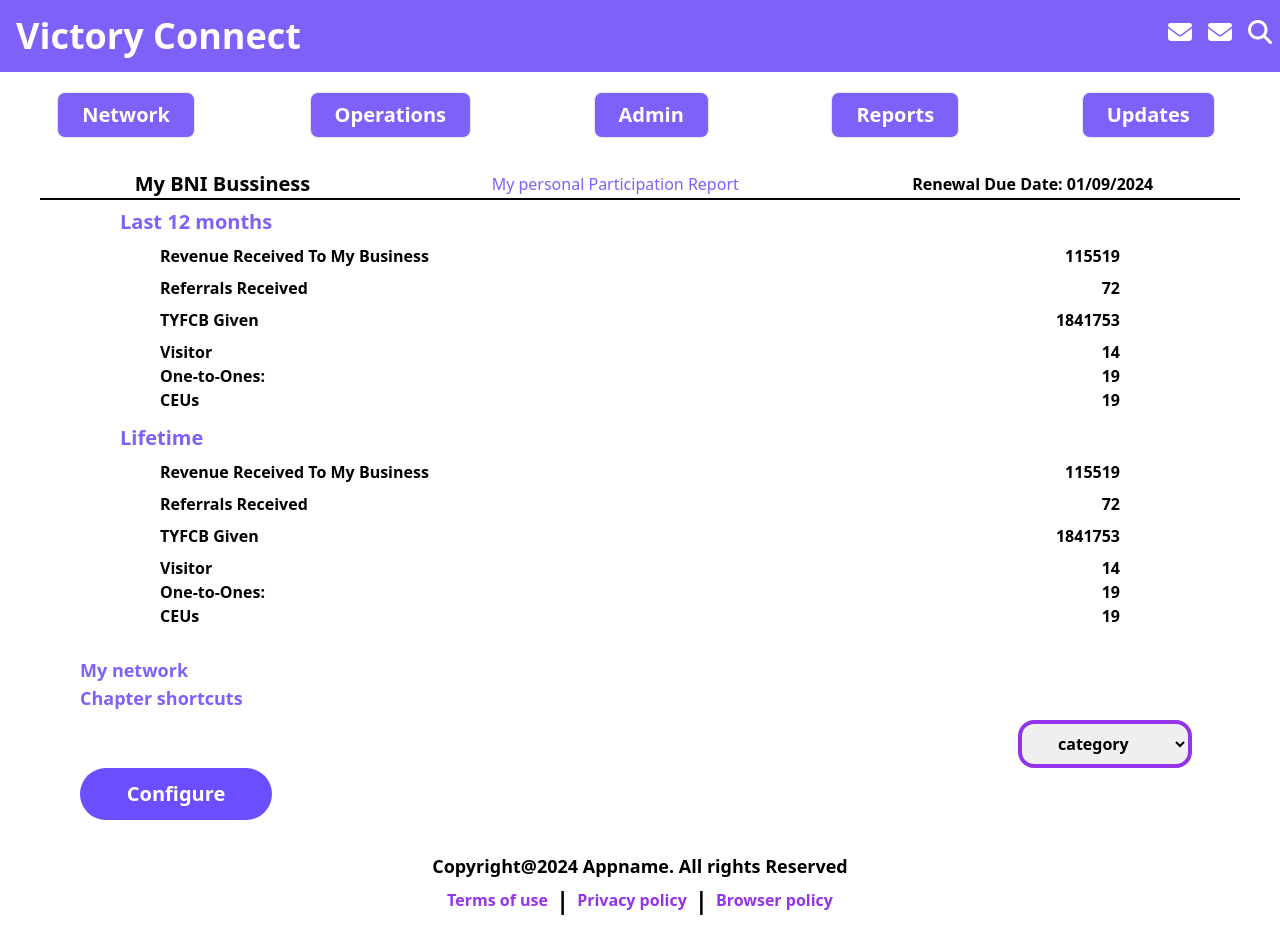
After one commit to NagiPragalathan/Community_Management, a Django app: page /report in a window 1280 px wide. The commit adds this page. Run offline with Django 4.2, Linux system fonts and the light colour scheme; some libraries are stand-ins or nearby versions.

Commit message:
files connecting with Django

```diff
--- a/QuizApp/urls.py
+++ b/QuizApp/urls.py
@@ -9,6 +9,8 @@
 from base.views.common import *
 from base.views.FileManagement import *
 from base.views.Profile import *
+from base.views.Registration import *
+from base.views.Reports import *
 
 from django.contrib.auth.views import PasswordResetConfirmView
 
@@ -47,11 +49,22 @@
     path('add_contact_details', add_contact_details, name='add_contact_details'),
 ]
 
+registration = [
+    path('visitor_registration',Visitor_Registration, name='visitor_registration'),
+]
+
+reports = [
+    path('viewreport', ViewReports , name='viewreport'),
+    path('report', Report , name='report')
+]
+
 urlpatterns.extend(auth)
 urlpatterns.extend(admin_)
 urlpatterns.extend(common)
 urlpatterns.extend(profile)
 urlpatterns.extend(file_manager)
+urlpatterns.extend(registration)
+urlpatterns.extend(reports)
 
 urlpatterns += static(settings.MEDIA_URL, document_root = settings.MEDIA_ROOT)
 urlpatterns += static(settings.STATIC_URL, document_root=settings.STATIC_ROOT)
--- /dev/null
+++ b/base/views/Registration.py
@@ -0,0 +1,4 @@
+from django.shortcuts import render
+
+def Visitor_Registration(request):
+    return render(request, "Registrations/visitor_registration.html")
--- /dev/null
+++ b/base/views/Reports.py
@@ -0,0 +1,7 @@
+from django.shortcuts import render
+
+def ViewReports(request):
+    return render(request, "Reports/Reportsview.html")
+
+def Report(request):
+    return render(request, "Reports/Report.html")
--- a/note.txt
+++ b/note.txt
@@ -1,3 +1,8 @@
 https://www.bootdey.com/snippets/view/file-manager-with-folders-recent-files-and-membersn = Folder Structure Template
 
 <script src="https://cdn.jsdelivr.net/npm/alpinejs@2.8.2/dist/alpine.min.js" defer></script>
+
+
+base file - layout
+views
+urls
--- /dev/null
+++ b/templates/Reports/Report.html
@@ -0,0 +1,90 @@
+{% extends 'base.html' %}
+
+{% load static %}
+
+{% block content %}
+<div class="mt-8 mb-5  ">
+    <div class="flex justify-center md:justify-around items-center  border-b-2 border-black mx-10">
+        <h1 class="text-xl font-bold px-2  ">My BNI Bussiness</h1>
+        <p class="text-[#7F60F9] hidden md:flex">My personal Participation Report</p>
+        <p class="font-bold hidden md:flex">Renewal Due Date: 01/09/2024</p>
+    </div>
+    <div class=" my-2  md:mx-28 text-xl  flex justify-Start ">
+        <h4 class="text-[#7F60F9] font-semibold px-2">Last 12 months</h4>
+    </div>
+    <div class="mx-4 md:mx-40">
+        <div class="flex justify-between md:justify-between  mt-2">
+            <p class="font-semibold">Revenue Received To My Business</p>
+            <p class="font-semibold">115519</p>
+        </div>
+        <div class="flex justify-between md:justify-between  mt-2">
+            <p class="font-semibold">Referrals Received</p>
+            <p class="font-semibold">72</p>
+        </div>
+        <div class="flex justify-between md:justify-between  mt-2">
+            <p class="font-semibold">TYFCB Given</p>
+            <p class="font-semibold">1841753</p>
+        </div>
+        <div class="flex justify-between md:justify-between  mt-2">
+            <p class="font-semibold"> Visitor</p>
+            <p class="font-semibold">14</p>
+        </div>
+        <div class="flex justify-between md:justify-between">
+            <p class="font-semibold">One-to-Ones:</p>
+            <p class="font-semibold">19</p>
+        </div>
+        <div class="flex justify-between md:justify-between">
+            <p class="font-semibold">CEUs</p>
+            <p class="font-semibold">19</p>
+        </div>
+
+    </div>
+
+    <div class="mt-8 my-2  md:mx-28 text-xl  flex justify-Start md:mt-3 ">
+        <h4 class="text-[#7F60F9] font-semibold px-2">Lifetime</h4>
+    </div>
+    <div class="mx-4 md:mx-40">
+        <div class="flex justify-between md:justify-between  mt-2">
+            <p class="font-semibold">Revenue Received To My Business</p>
+            <p class="font-semibold">115519</p>
+        </div>
+        <div class="flex justify-between md:justify-between  mt-2">
+            <p class="font-semibold">Referrals Received</p>
+            <p class="font-semibold">72</p>
+        </div>
+        <div class="flex justify-between md:justify-between  mt-2">
+            <p class="font-semibold">TYFCB Given</p>
+            <p class="font-semibold">1841753</p>
+        </div>
+        <div class="flex justify-between md:justify-between mt-2">
+            <p class="font-semibold"> Visitor</p>
+            <p class="font-semibold">14</p>
+        </div>
+        <div class="flex justify-between md:justify-between">
+            <p class="font-semibold">One-to-Ones:</p>
+            <p class="font-semibold">19</p>
+        </div>
+        <div class="flex justify-between md:justify-between">
+            <p class="font-semibold">CEUs</p>
+            <p class="font-semibold">19</p>
+        </div>
+
+    </div>
+</div>
+<div class="flex flex-col items-center md:items-start mx-2 my-3 md:mx-20 md:my-2">
+    <a href="" class="text-lg font-semibold text-[#7F60F9]  hover:text-purple-800 ">My network</a>
+    <a href="" class="text-lg font-semibold text-[#7F60F9]  hover:text-purple-800">Chapter shortcuts</a>
+</div>
+<div class=" flex justify-center md:justify-end  md:mr-20">
+    <select name="category" id="category" class=" border-4 rounded-2xl p-2 px-8 border-purple-600 font-semibold mx-2">
+        <option value="category">category</option>
+        <option value="Developer">Developer</option>
+        <option value="Tester">Tester</option>
+        <option value="Designer">Designer</option>
+    </select>
+</div>
+<div class="flex justify-center mt-2 md:mt-0 md:justify-start md:ml-20">
+    <button class="bg-[#6B4EFF] rounded-full py-3 w-[70vw] md:w-[15vw] text-white font-semibold text-xl  hover:bg-[#5643b4]">Configure</button>
+</div>
+
+{% endblock content %}
--- /dev/null
+++ b/templates/base.html
@@ -0,0 +1,62 @@
+<!DOCTYPE html>
+{% load static %}
+<html lang="en">
+<head>
+    <meta charset="UTF-8">
+    <meta name="viewport" content="width=device-width, initial-scale=1.0">
+    <link rel="stylesheet" href="https://cdnjs.cloudflare.com/ajax/libs/font-awesome/6.5.1/css/all.min.css">
+    <script src="https://cdn.tailwindcss.com"></script>
+
+    <title>Testimonialsx</title>
+
+    <style>
+        .scrollbar-hide::-webkit-scrollbar {
+            display: none;
+        }
+
+    </style>
+</head>
+<body>
+    <div class="min-[vh-100] bg-white flex flex-col justify-between">
+        <!-- Header Section -->
+        <div class="py-4 pl-4 bg-[#7F60F9] flex justify-between">
+            <div class="flex justify-start">
+                <h1 class="text-4xl text-white font-sans font-bold">Victory Connect</h1>
+            </div>
+            <div class="flex justify-evenly">
+                <i class="fas fa-envelope text-white text-2xl px-2 hover:underline hidden md:flex"></i>
+                <i class="fas fa-envelope text-white text-2xl px-2 hover:underline hidden md:flex"></i>
+                <i class="fa-solid fa-magnifying-glass text-white text-2xl px-2 hover:underline hidden md:flex"></i>
+                <i class="fa-solid fa-bars text-white text-2xl px-2 pr-10 md:hidden"></i>
+            </div>
+        </div>
+
+        <!-- Navigation Section -->
+        <div class=" flex flex-row justify-around mt-5 overflow-x-auto scrollbar-hide mx-1 ">
+            <a href="" class="bg-[#7F60F9] rounded-lg p-2 px-6 text-xl text-white font-semibold ml-[60%] sm:ml-0 hover:text-[#7F60F9] hover:bg-white hover:border-[#7F60F9] border">Network</a>
+            <a href="" class="bg-[#7F60F9] rounded-lg p-2 px-6 text-xl text-white font-semibold mx-2 hover:text-[#7F60F9] hover:bg-white hover:border-[#7F60F9] border">Operations</a>
+            <a href="" class="bg-[#7F60F9] rounded-lg p-2 px-6 text-xl text-white font-semibold mx-2 hover:text-[#7F60F9] hover:bg-white hover:border-[#7F60F9] border">Admin</a>
+            <a href="" class="bg-[#7F60F9] rounded-lg p-2 px-6 text-xl text-white font-semibold mx-2 hover:text-[#7F60F9] hover:bg-white hover:border-[#7F60F9] border">Reports</a>
+            <a href="updates.html" class="bg-[#7F60F9] rounded-lg p-2 px-6 text-xl text-white font-semibold mx-2 hover:text-[#7F60F9] hover:bg-white hover:border-[#7F60F9] border">Updates</a>
+        </div>
+
+
+        {% block content %}
+
+        {% endblock content %}
+
+        <div class="mb-5 bg-white text-center w-[100%]">
+            <div class="copyrights flex flex-col items-center justify-end mt-2 md:mt-8 h-[25vh] md:h-[100%]">
+                <p class="font-semibold text-lg">Copyright@2024 Appname. All rights Reserved</p>
+                <div class="flex flex-row justify-around">
+                    <a href=" " class="text-purple-600 hover:text-purple-800 hover:underline p-2 font-semibold">Terms of use</a>
+                    <p class="text-2xl font-bold flex items-center">|</p>
+                    <a href=" " class="text-purple-600 hover:text-purple-800 hover:underline p-2 font-semibold">Privacy policy</a>
+                    <p class="text-2xl font-bold flex items-center">|</p>
+                    <a href=" " class="text-purple-600 hover:text-purple-800 hover:underline p-2 font-semibold ">Browser policy</a>
+                </div>
+            </div>
+        </div>
+    </div>
+</body>
+</html>
```
Also changed, not shown: templates/Registrations/visitor_registration.html (added, +23 -0 lines), templates/Reports/Reportsview.html (added, +51 -0 lines), templates/home.html (+48 -43 lines), static/assets/4155585_1701 1.png (added), static/assets/Arrow drop down.png (added), static/assets/Books.png (added), static/assets/Illustration.png (added), static/assets/Points.png (added), static/assets/Rectangle 31.png (added), static/assets/design.png (added), static/assets/google 2.png (added), static/assets/home.png (added), static/assets/settings.png (added), static/assets/welcome.png (added).
